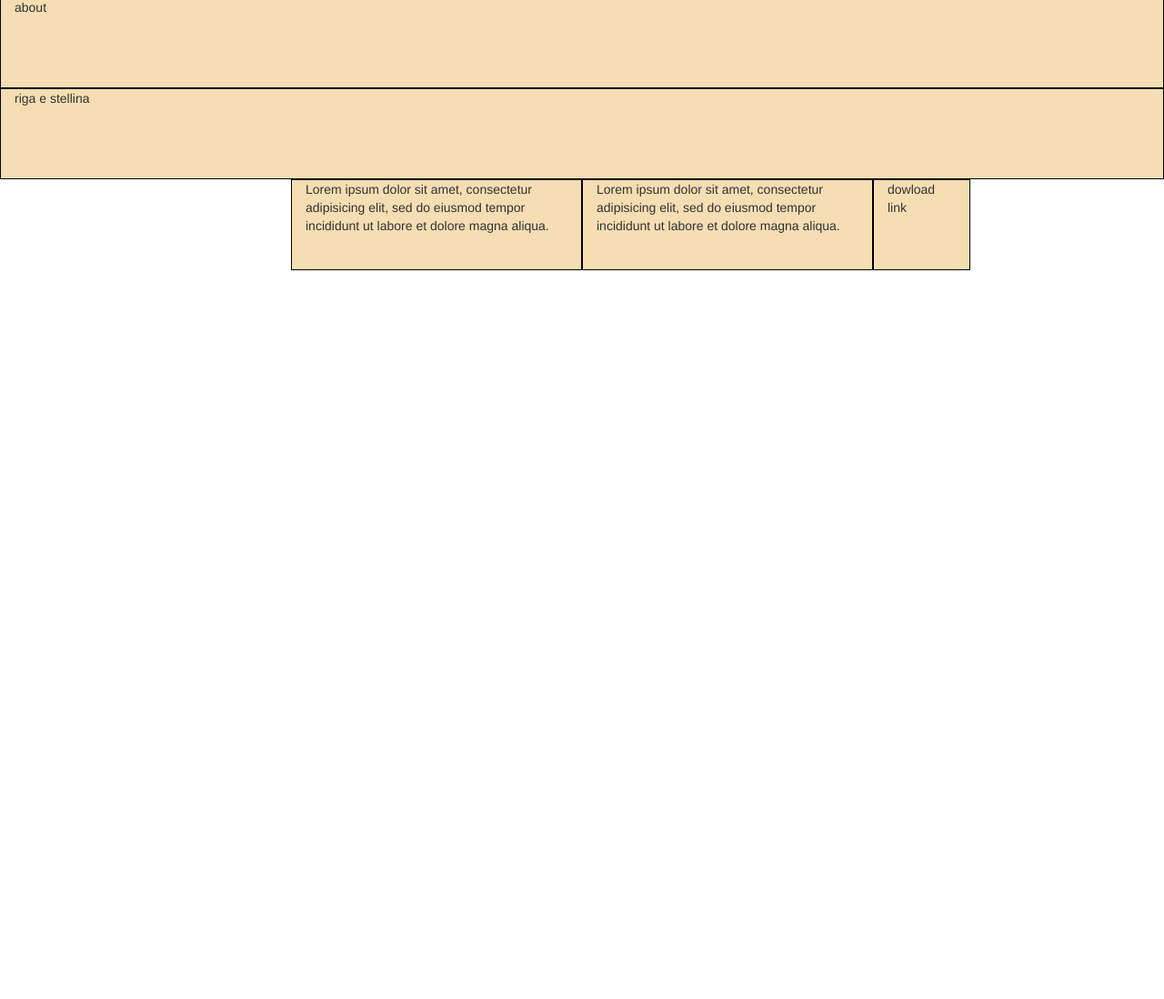
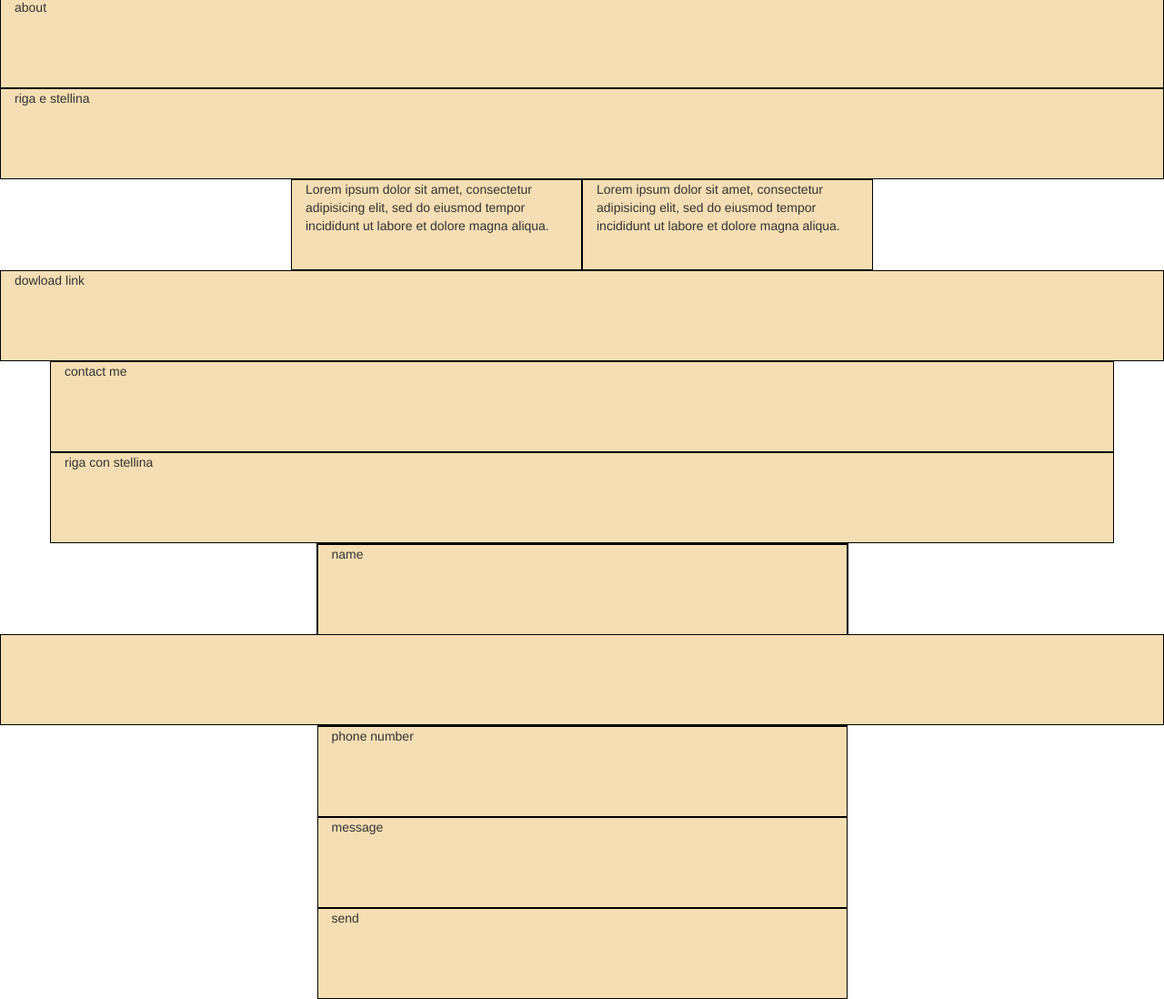
Before and after one commit to AndrewND92/html-css-bootstrap-freelancer, a plain HTML site: page index.html in a window 1280 px wide. Shown: the part 803-1901 px from the top of the page at 91% size. Before the commit the page ends 1100 px from the top, so only its background shows below. Drawn offline with nearby package versions, Linux system fonts and the light colour scheme.

Commit message:
problemi

```diff
--- a/css/style.css
+++ b/css/style.css
@@ -14,5 +14,4 @@
    height: 100px;
    background-color: wheat;
    border: 1px solid black;
-
  }
--- a/index.html
+++ b/index.html
@@ -95,12 +95,50 @@
             <div class="col-sm-3 col-md-3 co-lg-3">
               Lorem ipsum dolor sit amet, consectetur adipisicing elit, sed do eiusmod tempor incididunt ut labore et dolore magna aliqua.
             </div>
-            <div class="col-sm-1 col-md-1 co-lg-1">
+            <div class="col-sm-12 col-md-12 co-lg-12">
               dowload link
+            </div>
+          </div>
+        </div>
+        <div class="container">
+          <div class="row">
+            <div class="col-sm-12 col-md-12 co-lg-12">
+              contact me
+            </div>
+            <div class="col-sm-12 col-md-12 co-lg-12">
+              riga con stellina
+            </div>
+            <div class="col-sm-6 col-md-6 co-lg-6 col-md-offset-3">
+              <div class="row">
+                <div class="col-sm-12 col-md-12 co-lg-12">
+                  name
+                </div>
+                <div class="col-sm-12 col-md-12 co-lg-12">
+                  email addres
+                </div>
+                <div class="col-sm-12 col-md-12 co-lg-12">
+                  phone number
+                </div>
+                <div class="col-sm-12 col-md-12 co-lg-12">
+                  message
+                </div>
+                <div class="col-sm-12 col-md-12 co-lg-12">
+                  send
+                </div>
+              </div>
+            </div>
+          </div>
+        </div>
+        <div class="container-fluid">
+          <div class="row">
+            <div class="col-sm-12 col-md-12 co-lg-12">
+
             </div>
           </div>
         </div>
 
 
+
+
   </body>
 </html>
```
